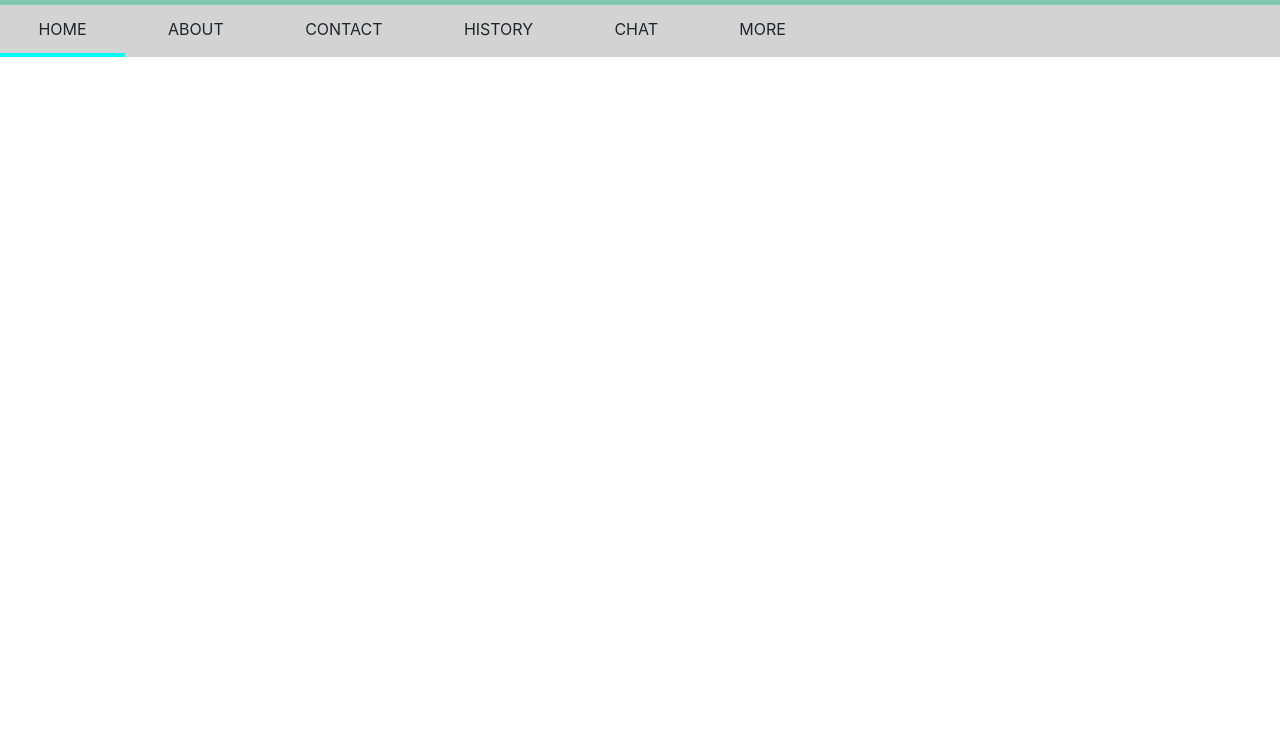
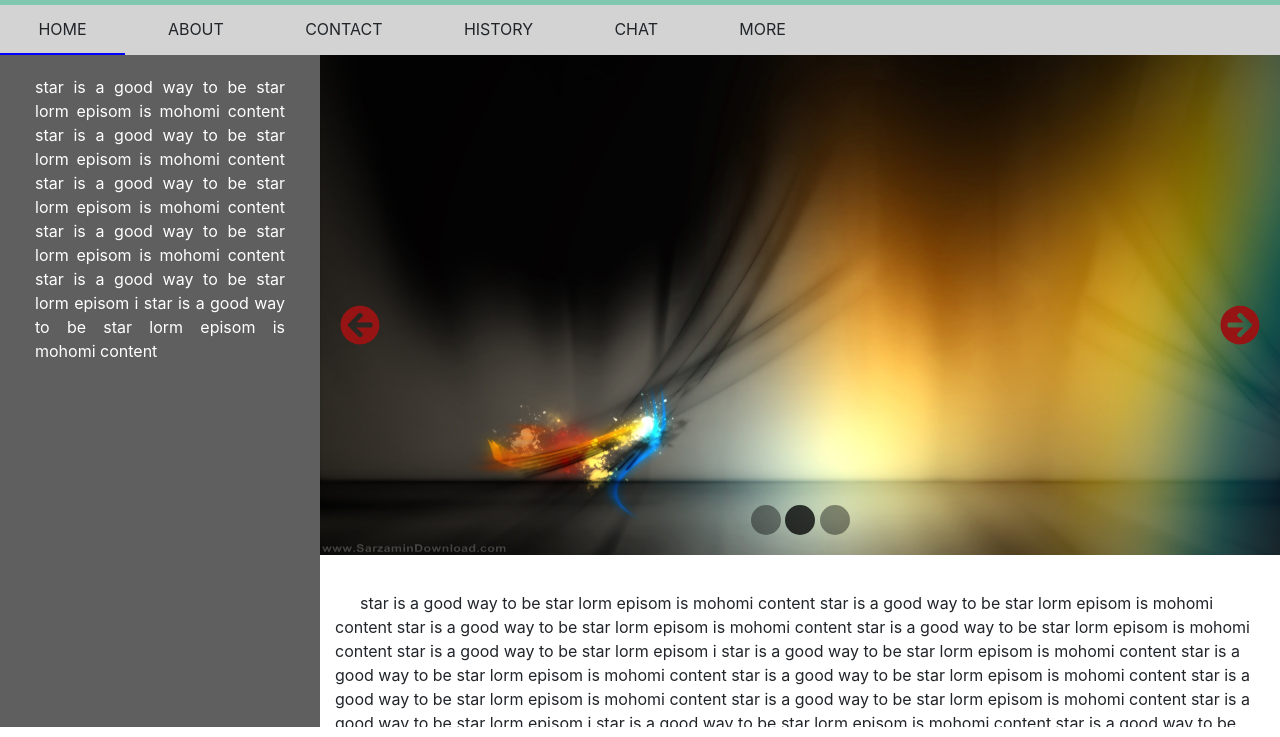
Before and after one commit to aloneStarDev/TeamWorkSpace, a plain HTML site: page UI/index.html in a window 1280 px wide. Shown: the part 63-800 px from the top of the page. Drawn offline with Linux system fonts and the light colour scheme.

Commit message:
it seem some bug fix

```diff
--- a/UI/index.html
+++ b/UI/index.html
@@ -32,6 +32,76 @@
                 <li>More</li>
             </ul>
         </nav>
+        <div class="sidebar">
+            <div class="col-md-auto">
+                star is a good way to be star lorm episom is mohomi content
+                star is a good way to be star lorm episom is mohomi content
+                star is a good way to be star lorm episom is mohomi content
+                star is a good way to be star lorm episom is mohomi content
+                star is a good way to be star lorm episom i
+                star is a good way to be star lorm episom is mohomi content
+            </div>
+        </div>
+        <main>
+            <section id="slider">
+                <div class="slider-container">
+                    <div class="slider-item" id="sl-1">
+                        <img src="resource/HD WallPaper 011.jpg" />
+                    </div>
+                    <div class="slider-item active" id="sl-2">
+                        <img src="resource/HD WallPaper 014.jpg" />
+                    </div>
+                    <div class="slider-item" id="sl-3">
+                        <img src="resource/HD WallPaper 071.jpg" />
+                    </div>
+                    <i class="fas fa-arrow-circle-left slider-arrow" id="slider-pre" onclick="slide(slid === 1 ? 3 : slid-1)"></i>
+                    <i class="fas fa-arrow-circle-right slider-arrow" id="slider-next" onclick="slide(slid === 3 ? 1 : slid+1)"></i>
+                    <div class="dots">
+                    <div class="dot" id="dot-1" onclick="slide(1)"></div>
+                    <div class="dot dot-active" id="dot-2" onclick="slide(2)"></div>
+                    <div class="dot" id="dot-3" onclick="slide(3)"></div>
+                    </div>
+                </div>
+            </section>
+            <section id="content">
+                <div class="col-lg-auto">
+                star is a good way to be star lorm episom is mohomi content
+                star is a good way to be star lorm episom is mohomi content
+                star is a good way to be star lorm episom is mohomi content
+                star is a good way to be star lorm episom is mohomi content
+                star is a good way to be star lorm episom i
+                star is a good way to be star lorm episom is mohomi content
+                star is a good way to be star lorm episom is mohomi content
+                star is a good way to be star lorm episom is mohomi content
+                star is a good way to be star lorm episom is mohomi content
+                star is a good way to be star lorm episom is mohomi content
+                star is a good way to be star lorm episom i
+                star is a good way to be star lorm episom is mohomi content
+                star is a good way to be star lorm episom is mohomi content
+                star is a good way to be star lorm episom is mohomi content
+                star is a good way to be star lorm episom is mohomi content
+                star is a good way to be star lorm episom is mohomi content
+                star is a good way to be star lorm episom i
+                star is a good way to be star lorm episom is mohomi content
+                </div>
+            </section>
+            <section id="team">
+                <div class="team-item">
+                    <div class="col-lg-auto profile">
+                        <img src="resource/HD WallPaper 071.jpg" />
+                    </div>
+                    <div class="col-lg-auto profile">
+                        <img src="resource/HD WallPaper 011.jpg" />
+                    </div>
+                    <div class="col-lg-auto profile">
+                        <img src="resource/HD WallPaper 014.jpg" />
+                    </div>
+                    <div class="col-lg-auto profile">
+                        <img src="resource/HD WallPaper 071.jpg" />
+                    </div>
+                </div>
+            </section>
+        </main>
 
         <footer>
             <script src="lib/jslib/jquery.js"></script>
--- a/UI/lib/main/script.js
+++ b/UI/lib/main/script.js
@@ -23,3 +23,14 @@ window.onresize = function(){
     else
         $("#topMenu ul").hide();
 }
+let slid=2;
+function slide(num){
+    if(slid != num)
+    {
+        $("#sl-"+num).addClass("active");
+        $("#sl-"+slid).removeClass("active");
+        $("#dot-"+num).addClass("dot-active");
+        $("#dot-"+slid).removeClass("dot-active");
+        slid=num;
+    }
+}
--- a/UI/lib/sass/main.sass
+++ b/UI/lib/sass/main.sass
@@ -30,7 +30,88 @@ header
     &:hover
         cursor: pointer;
         color: red;
+#topmenu
+    ul
+        margin-bottom: 0;
+.sidebar
+    background: #5f5f5f;
+    color: white;
+    padding: 20px;
+    text-align: justify
+#slider
+    .slider-container
+        .slider-item
+            display: none;
+            img
+                width: 100%;
+                height: 500px;
+        .active
+            display: block;
+            animation: showSlide 1.6s;
+        .slider-arrow
+            font-size: 40px;
+            display: inline-block;
+            position: relative;
+        #slider-next
+            display: inline;
+            bottom: 250px;
+            right: 20px;
+            float: right;
+            color: #971414;
+            &:hover
+                color: #05a5628e;
+                cursor: pointer;
+        #slider-pre
+            display: inline;
+            bottom: 250px;
+            left: 20px;
+            float: left;
+            color: #971414;
+            &:hover
+                color: #05a5628e
+                cursor: pointer;
+        .dots
+            position: relative;
+            bottom: 50px;
+            text-align: center;
+        .dot
+            display: inline-block;
+            width: 30px;
+            height: 30px;
+            border-radius: 50%;
+            background: rgba(1,1,1,0.4);
+            &:hover
+                cursor: pointer;
+                background: rgba(0,0,1,0.7);
+        .dot-active
+                background: #000001c4;
+.profile
+    img
+        width: 50%;
+@keyframes showSlide
+  from
+      transform: scale(0.25);
+  to
+      transform: scale(1);
+
 @media only screen and ( min-width: 768px )
+    ::-webkit-scrollbar
+        width: 10px;
+        background: #f1f1f1;
+    ::-webkit-scrollbar-thumb
+        background: #888;
+        &:hover
+            background: #6b6b6b;
+    .sidebar
+        display: inline-block;
+        width: 25%;
+        height: 84%;
+        overflow: auto;
+    main
+        width: 75%;
+        height: 84%;
+        float: right;
+        overflow: auto;
     #topMenu
         background: lightgray;
         ul
@@ -45,8 +126,10 @@ header
                     border-bottom: 2px solid red;
     .activeMenuItem
         padding: 8px 3%;
-        border-bottom: 4px solid cyan;
+        border-bottom: 2px solid blue;
 @media only screen and ( max-width: 768px )
+    .sidebar
+        width: 100%;
     #topMenu
         background: lightgray;
         ul
```
Also changed, not shown: UI/lib/main/main.css, 1 other file.
